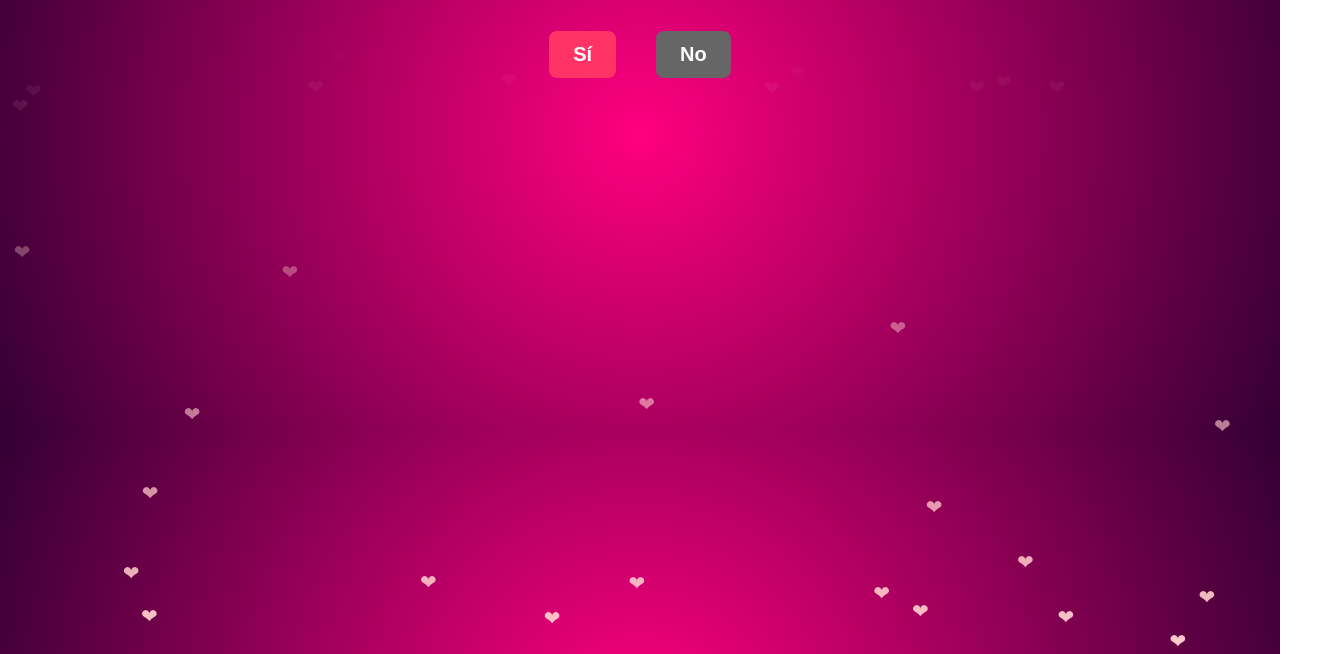
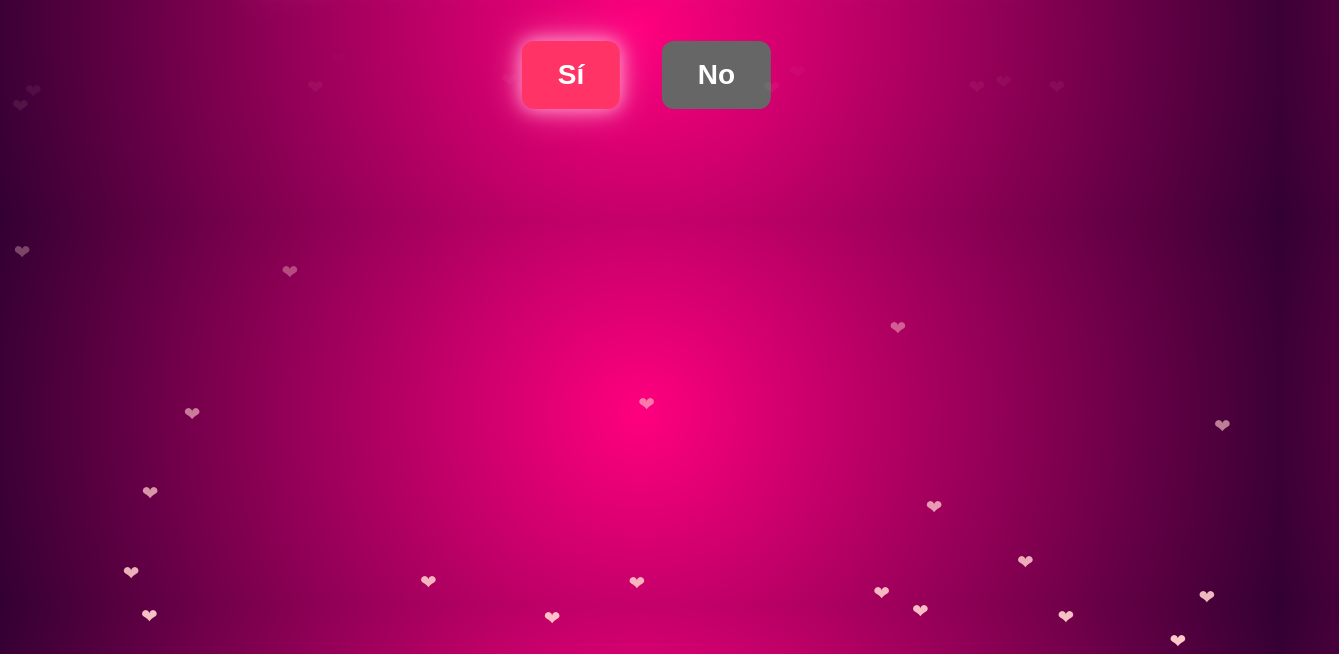
Before and after one commit to juankar-rr/san-valentin, a plain HTML site: page index.html in a window 1280 px wide. Shown: the part 164-818 px from the top of the page, 1339 px wide, since content can reach past the window. Drawn offline with Linux system fonts and the light colour scheme.

Commit message:
Update index.html

```diff
--- a/index.html
+++ b/index.html
@@ -16,25 +16,37 @@
 
     h1 {
       margin-top: 80px;
-      font-size: 40px;
+      font-size: 48px;
       font-weight: bold;
+      animation: glowTitle 1.5s infinite alternate, heartbeat 3s infinite;
+    }
+
+    /* Brillo */
+    @keyframes glowTitle {
+      from { text-shadow: 0 0 10px #fff, 0 0 20px #ff99cc; }
+      to   { text-shadow: 0 0 20px #fff, 0 0 40px #ff66aa; }
+    }
+
+    /* Latido */
+    @keyframes heartbeat {
+      0%   { transform: scale(1); }
+      25%  { transform: scale(1.1); }
+      50%  { transform: scale(1); }
+      75%  { transform: scale(1.1); }
+      100% { transform: scale(1); }
     }
 
     .options {
-      margin-top: 60px;
-      position: relative; /* contenedor relativo */
-      height: 400px; /* espacio para que el botón "No" se mueva */
-      display: flex;
-      justify-content: center;
-      align-items: flex-start;
-      gap: 40px; /* espacio entre botones */
+      margin-top: 40px;
+      position: relative;
+      height: 200px; /* espacio para que el botón "No" se mueva */
     }
 
     button {
-      font-size: 20px;
-      padding: 12px 24px;
+      font-size: 28px;
+      padding: 18px 36px;
       border: none;
-      border-radius: 8px;
+      border-radius: 12px;
       cursor: pointer;
       font-weight: bold;
     }
@@ -42,12 +54,25 @@
     .yes {
       background-color: #ff3366;
       color: white;
+      position: absolute;
+      left: 50%;
+      transform: translateX(-120%); /* fijo a la izquierda del centro */
+      top: 20px;
+      animation: glowYes 2s infinite alternate;
+    }
+
+    @keyframes glowYes {
+      from { box-shadow: 0 0 10px #ff99cc, 0 0 20px #ff66aa; }
+      to   { box-shadow: 0 0 20px #ff99cc, 0 0 40px #ff66aa; }
     }
 
     .no {
       background-color: #666;
       color: white;
-      position: relative; /* empieza normal, junto al "Sí" */
+      position: absolute;
+      left: 50%;
+      transform: translateX(20%); /* fijo a la derecha del centro */
+      top: 20px;
     }
 
     .floating-heart {
@@ -90,7 +115,6 @@
     noButton.addEventListener("mouseenter", () => {
       const x = Math.random() * (options.offsetWidth - noButton.offsetWidth);
       const y = Math.random() * (options.offsetHeight - noButton.offsetHeight);
-      noButton.style.position = "absolute"; // cambia a absoluto solo cuando se escapa
       noButton.style.left = x + "px";
       noButton.style.top = y + "px";
     });
```
